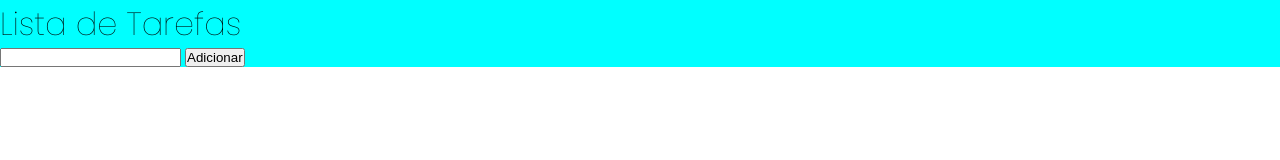
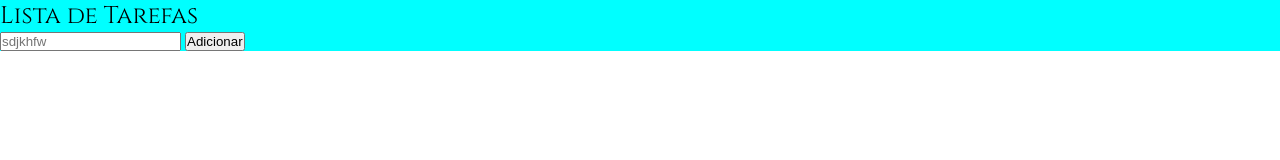
Before and after one commit to Amandamecchi/To_Do_List, a plain HTML site: page index.html in a window 1280 px wide. Drawn offline with Linux system fonts and the light colour scheme.

Commit message:
Perf: html improvements

```diff
--- a/index.html
+++ b/index.html
@@ -10,11 +10,10 @@
 <body>
 
     <div class="container">
-        <h1>Lista de Tarefas</h1>
-
-        <input type="digite uma tarefa">
-        <input type="button" value="Adicionar">
-
+        <h2>Lista de Tarefas </h2>
+        <input type="text" id="taskInput" placeholder="sdjkhfw">
+        <button type="text" id="addButton">Adicionar</button>
+        <ul id="taskList"></ul>
     </div>
 
 
--- a/styles.css
+++ b/styles.css
@@ -1,13 +1,12 @@
-@import url('https://fonts.googleapis.com/css2?family=Poppins:ital,wght@0,100;0,200;0,300;0,400;0,500;0,600;0,700;0,800;0,900;1,100;1,200;1,300;1,400;1,500;1,600;1,700;1,800;1,900&display=swap');
-
+@import url('https://fonts.googleapis.com/css2?family=Cinzel:wght@400..900&family=Inter:ital,opsz,wght@0,14..32,100..900;1,14..32,100..900&family=Poppins:ital,wght@0,100;0,200;0,300;0,400;0,500;0,600;0,700;0,800;0,900;1,100;1,200;1,300;1,400;1,500;1,600;1,700;1,800;1,900&display=swap');
 *{
     box-sizing: border-box;
     margin: 0;
     padding: 0;
 }
 
-h1 {
-    font-family: "Poppins", serif;
+h2 {
+    font-family: "cinzel", cursive;
     font-weight: 100;
     font-style: normal;
 }
```
